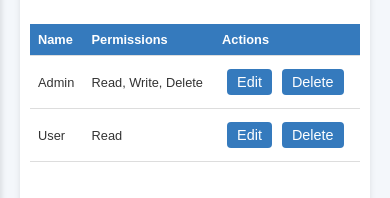
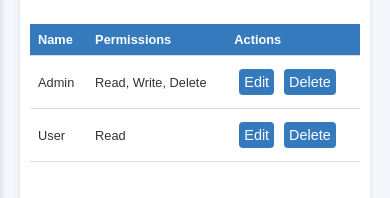
Before and after one commit to tropnicates/rbac_app, a React (Create React App) app: page /permissions in a window 390 px wide. Shown: the part 172-370 px from the top of the page. Built offline with nearby package versions, Linux system fonts and the light colour scheme.

Commit message:
css modified

```diff
--- a/src/assets/styles/Permissions.css
+++ b/src/assets/styles/Permissions.css
@@ -195,6 +195,6 @@ button:hover {
 
   button {
     font-size: 0.9rem;
-    padding: 5px 10px;
+    padding: 5px 5px;
   }
 }
```
